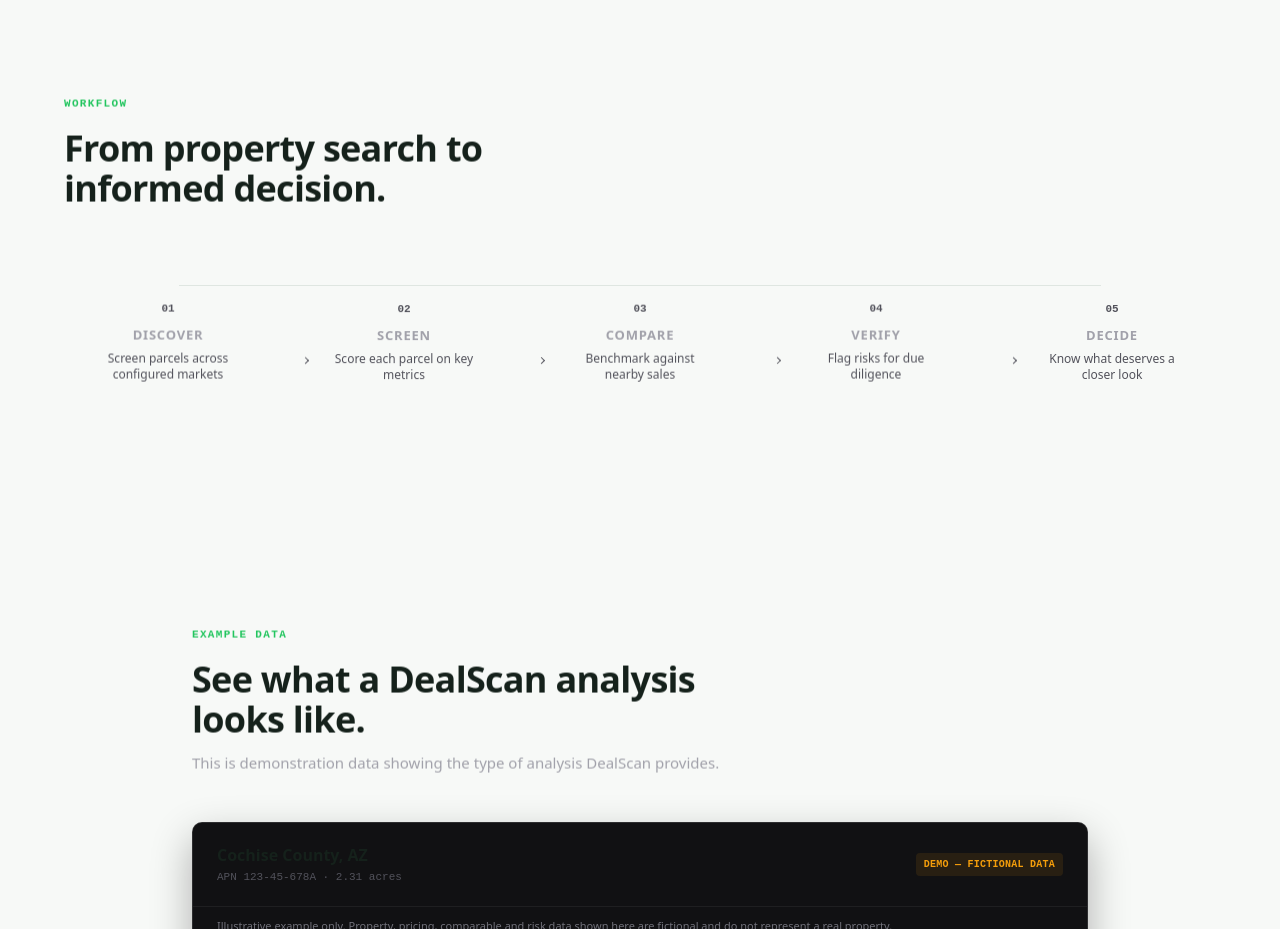
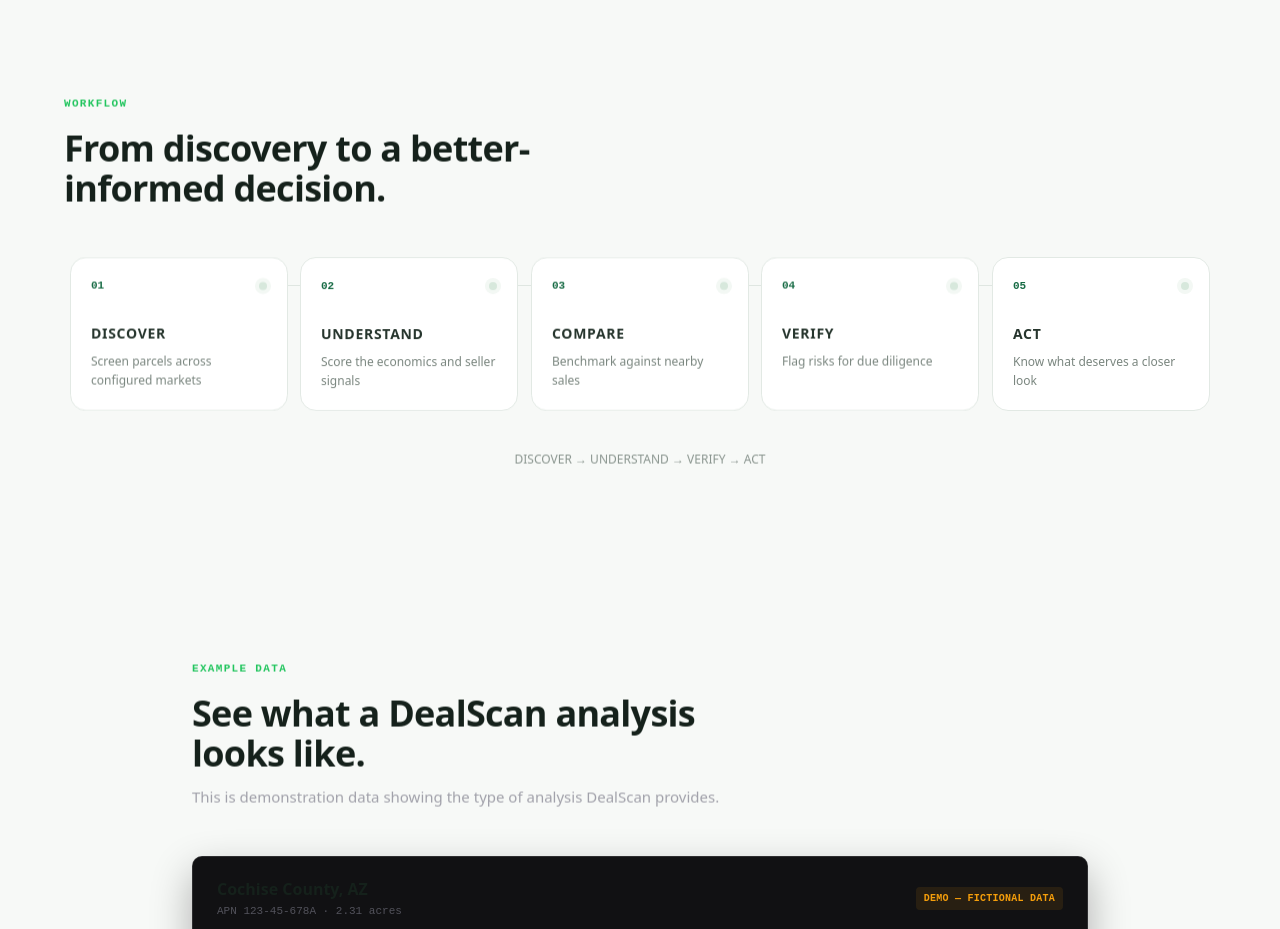
Before and after one commit to doriaphiri82-glitch/dealscan, a Next.js app in the folder landing/: page / in a window 1280 px wide. Shown: the part 3800-4729 px from the top of the page. Built offline with nearby package versions, Linux system fonts and the light colour scheme.

Commit message:
Polish workflow section for premium light UI

```diff
--- a/landing/components/HowItWorks.tsx
+++ b/landing/components/HowItWorks.tsx
@@ -4,28 +4,22 @@
 
 export default function HowItWorks() {
   const lineRef = useRef<HTMLDivElement>(null)
-
   const steps = [
     { num: '01', label: 'Discover', desc: 'Screen parcels across configured markets' },
-    { num: '02', label: 'Screen', desc: 'Score each parcel on key metrics' },
+    { num: '02', label: 'Understand', desc: 'Score the economics and seller signals' },
     { num: '03', label: 'Compare', desc: 'Benchmark against nearby sales' },
     { num: '04', label: 'Verify', desc: 'Flag risks for due diligence' },
-    { num: '05', label: 'Decide', desc: 'Know what deserves a closer look' },
+    { num: '05', label: 'Act', desc: 'Know what deserves a closer look' },
   ]
 
   useEffect(() => {
-    const prefersReduced = window.matchMedia('(prefers-reduced-motion: reduce)').matches
+    const reduced = window.matchMedia('(prefers-reduced-motion: reduce)').matches
     const observer = new IntersectionObserver((entries) => {
-      entries.forEach((entry) => {
-        if (entry.isIntersecting) {
-          if (prefersReduced) {
-            lineRef.current?.classList.add('drawn')
-          } else {
-            setTimeout(() => lineRef.current?.classList.add('drawn'), 300)
-          }
-          observer.unobserve(entry.target)
-        }
-      })
+      if (entries.some((e) => e.isIntersecting)) {
+        if (reduced) lineRef.current?.classList.add('drawn')
+        else setTimeout(() => lineRef.current?.classList.add('drawn'), 300)
+        observer.disconnect()
+      }
     }, { threshold: 0.3 })
     if (lineRef.current?.parentElement) observer.observe(lineRef.current.parentElement)
     return () => observer.disconnect()
@@ -36,33 +30,24 @@
       <div className="max-w-6xl mx-auto">
         <div className="mb-10" data-reveal>
           <p className="font-mono text-[11px] font-semibold tracking-[0.12em] uppercase text-brand-500 mb-4">Workflow</p>
-          <h2 className="text-3xl md:text-4xl font-bold tracking-[-0.02em] max-w-[560px]">
-            From property search to informed decision.
-          </h2>
+          <h2 className="text-3xl md:text-4xl font-bold tracking-[-0.02em] max-w-[560px] text-[#15211b]">From discovery to a better-informed decision.</h2>
         </div>
-
-        <div className="relative flex flex-col md:flex-row items-center md:items-start justify-center gap-2 md:gap-0 py-8">
+        <div className="relative grid grid-cols-1 md:grid-cols-5 gap-3 md:gap-0 py-2" ref={lineRef?.current ? undefined : undefined}>
           <div ref={lineRef} className="workflow-line hidden md:block" aria-hidden="true" />
           {steps.map((step, i) => (
-            <div
-              key={step.num}
-              className="flex flex-col md:flex-row items-center"
-              data-reveal
-              data-reveal-delay={i * 120}
-            >
-              <div className="flex flex-col items-center px-7 py-5 group cursor-default">
-                <span className="font-mono text-[11px] font-semibold text-[#52525B] group-hover:text-brand-500 transition-colors mb-2">{step.num}</span>
-                <span className="text-[13px] font-semibold uppercase tracking-[0.06em] text-[#A1A1AA] group-hover:text-white transition-colors">{step.label}</span>
-                <span className="text-xs text-[#52525B] mt-1.5 text-center max-w-[140px]">{step.desc}</span>
+            <div key={step.num} className="relative z-10" data-reveal data-reveal-delay={i * 120}>
+              <div className="h-full rounded-2xl border border-[#e2e9e4] bg-white p-5 md:mx-1.5 transition-all duration-300 hover:-translate-y-1 hover:border-[#c8dbcf] hover:shadow-[0_16px_34px_rgba(31,61,47,0.08)]">
+                <div className="flex items-center justify-between mb-7">
+                  <span className="font-mono text-[11px] font-semibold text-[#176b45]">{step.num}</span>
+                  <span className="w-2 h-2 rounded-full bg-[#d7e8dc] ring-4 ring-[#f3f8f4]" aria-hidden="true" />
+                </div>
+                <h3 className="text-[14px] font-bold uppercase tracking-[0.05em] text-[#26352d]">{step.label}</h3>
+                <p className="text-xs text-[#7a867f] mt-2 leading-[1.6]">{step.desc}</p>
               </div>
-              {i < steps.length - 1 && (
-                <div className="hidden md:block w-10 h-px bg-white/10 mt-9 relative" aria-hidden="true">
-                  <div className="absolute right-[-2px] top-[-2px] w-[5px] h-[5px] border-r border-t border-[#52525B] rotate-45" />
-                </div>
-              )}
             </div>
           ))}
         </div>
+        <p className="text-center text-[12px] text-[#8a958f] mt-8" data-reveal>DISCOVER → UNDERSTAND → VERIFY → ACT</p>
       </div>
     </section>
   )
```
